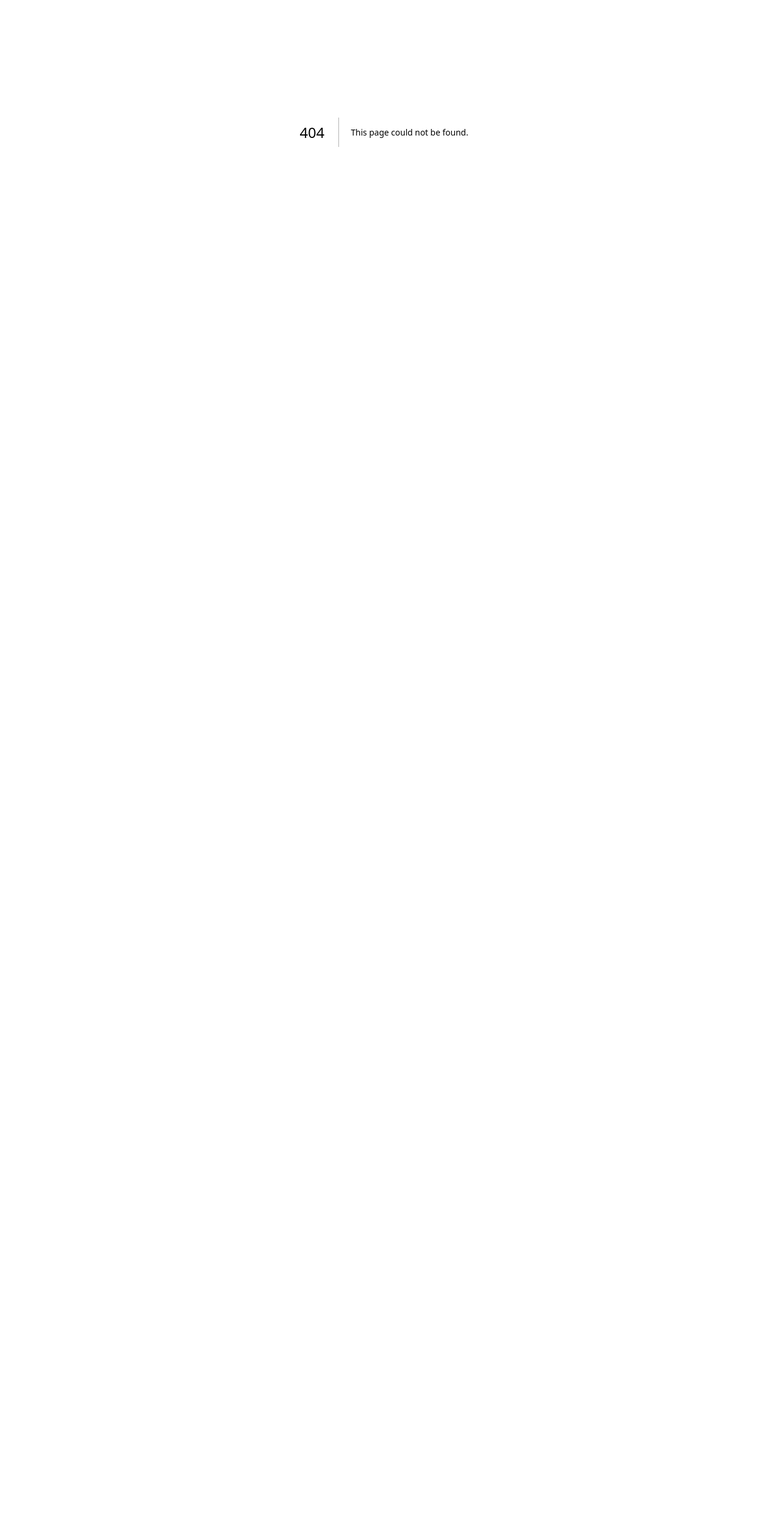
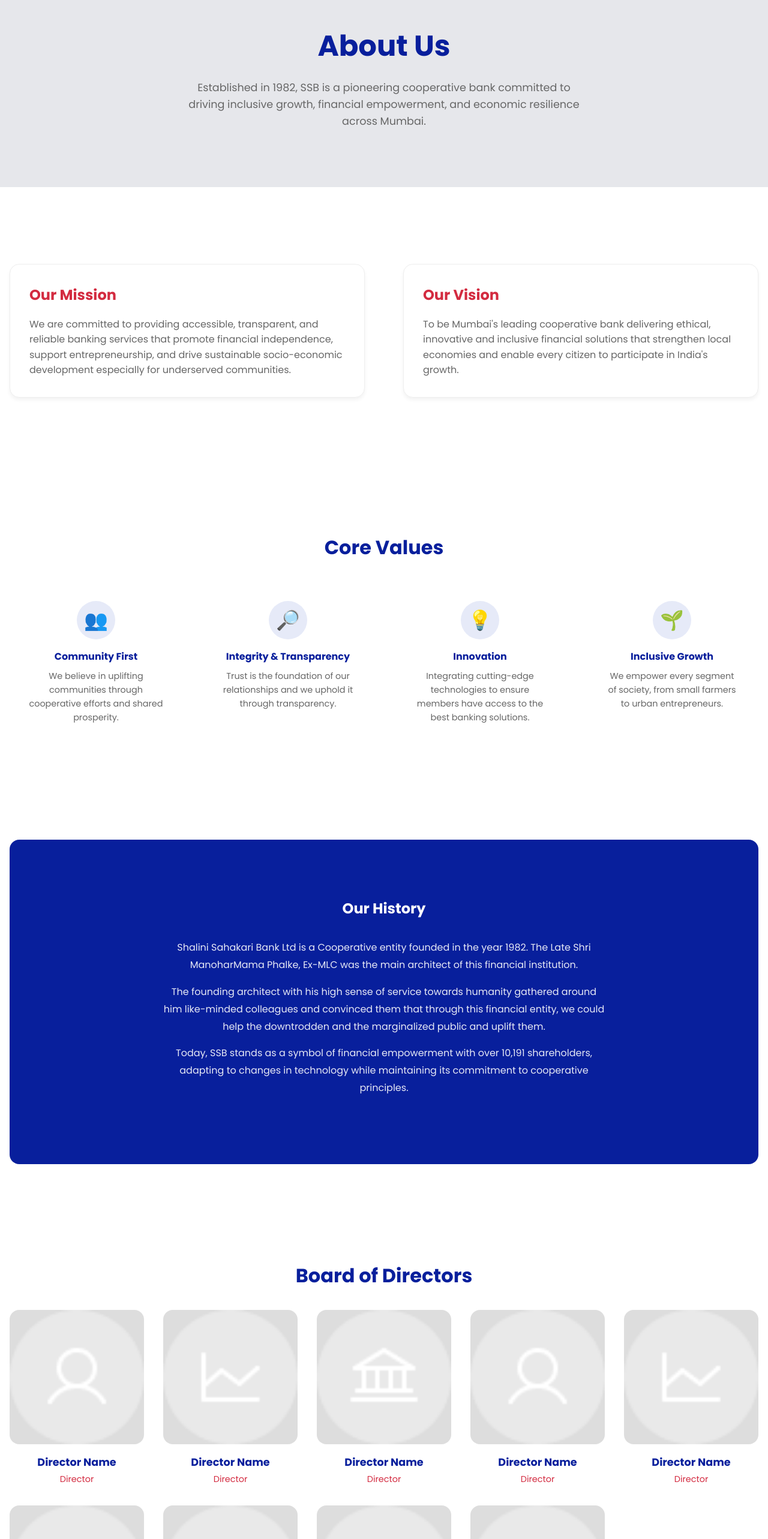
Before and after one commit to boldElixer/shalini-bank, a Next.js app: page /about in a window 1280 px wide. Before the commit this address had no page. Shown: the part 180-2746 px from the top of the page at 60% size. Before the commit the page ends 800 px from the top, so only its background shows below. Built offline with nearby package versions, Linux system fonts and the light colour scheme.

Commit message:
about base setup added

```diff
--- /dev/null
+++ b/src/app/about/about.module.css
@@ -0,0 +1,165 @@
+/* Container Utility */
+.container {
+  max-width: var(--container-width);
+  margin: 0 auto;
+  padding: 0 var(--spacing-sm);
+}
+
+/* --- Hero Section --- */
+.hero {
+  background-color: var(--color-bg-light-gray);
+  padding: var(--spacing-xl) 0;
+  text-align: center;
+  margin-bottom: var(--spacing-lg);
+}
+
+.hero h1 {
+  font-size: 3rem;
+  color: var(--color-primary-blue);
+  margin-bottom: var(--spacing-sm);
+}
+
+.hero p {
+  color: var(--color-text-light);
+  max-width: 60ch;
+  margin: 0 auto;
+  font-size: 1.1rem;
+}
+
+/* --- Content Sections --- */
+.section {
+  padding: var(--spacing-lg) 0;
+}
+
+.sectionTitle {
+  font-size: 2rem;
+  color: var(--color-primary-blue);
+  margin-bottom: var(--spacing-md);
+  text-align: center;
+}
+
+/* --- Mission & Vision Grid --- */
+.mvGrid {
+  display: grid;
+  grid-template-columns: 1fr;
+  gap: var(--spacing-lg);
+  margin-bottom: var(--spacing-xl);
+}
+
+@media (min-width: 768px) {
+  .mvGrid {
+    grid-template-columns: 1fr 1fr;
+  }
+}
+
+.mvCard {
+  background: white;
+  padding: var(--spacing-md);
+  border-radius: var(--radius-card);
+  border: 1px solid #eee;
+  box-shadow: 0 4px 6px rgba(0,0,0,0.05);
+}
+
+.mvCard h3 {
+  color: var(--color-primary-red);
+  margin-bottom: var(--spacing-sm);
+  font-size: 1.5rem;
+}
+
+.mvCard p {
+  color: var(--color-text-light);
+}
+
+/* --- Values Section --- */
+.valuesGrid {
+  display: grid;
+  grid-template-columns: repeat(auto-fit, minmax(250px, 1fr));
+  gap: var(--spacing-md);
+}
+
+.valueItem {
+  text-align: center;
+  padding: var(--spacing-md);
+}
+
+.valueIcon {
+  font-size: 2rem;
+  margin-bottom: 1rem;
+  display: inline-block;
+  background: #E6EAF8;
+  width: 4rem;
+  height: 4rem;
+  line-height: 4rem;
+  border-radius: 50%;
+}
+
+.valueItem h4 {
+  color: var(--color-primary-blue);
+  margin-bottom: 0.5rem;
+}
+
+.valueItem p {
+  font-size: 0.9rem;
+  color: var(--color-text-light);
+}
+
+/* --- History Section --- */
+.historySection {
+  background-color: var(--color-primary-blue);
+  color: white;
+  padding: var(--spacing-xl) 0;
+  border-radius: var(--radius-card);
+  margin: var(--spacing-xl) auto;
+}
+
+.historyContent {
+  max-width: 800px;
+  margin: 0 auto;
+  text-align: center;
+  padding: 0 var(--spacing-md);
+}
+
+.historyContent h2 {
+  color: white;
+  margin-bottom: var(--spacing-md);
+}
+
+.historyContent p {
+  opacity: 0.9;
+  margin-bottom: 1rem;
+  line-height: 1.8;
+}
+
+/* --- Board of Directors --- */
+.teamGrid {
+  display: grid;
+  grid-template-columns: repeat(auto-fill, minmax(200px, 1fr));
+  gap: var(--spacing-md);
+  margin-top: var(--spacing-md);
+}
+
+.teamMember {
+  text-align: center;
+}
+
+.memberImage {
+  width: 100%;
+  aspect-ratio: 1/1;
+  background-color: #ddd;
+  border-radius: var(--radius-card);
+  margin-bottom: 1rem;
+  overflow: hidden;
+  position: relative;
+}
+
+.memberName {
+  font-weight: bold;
+  color: var(--color-primary-blue);
+  font-size: 1.1rem;
+}
+
+.memberRole {
+  color: var(--color-primary-red);
+  font-size: 0.9rem;
+  margin-top: 0.2rem;
+}
--- /dev/null
+++ b/src/app/about/page.jsx
@@ -0,0 +1,129 @@
+import Head from 'next/head';
+import Image from 'next/image';
+import Header from '@/components/Header/Header';
+import Footer from '@/components/Footer/Footer';
+import styles from './about.module.css';
+
+export default function About() {
+  return (
+    <>
+      <Head>
+        <title>About Us - SSB Bank</title>
+        <meta name="description" content="History and Mission of Shalini Sahakari Bank" />
+      </Head>
+
+      <Header />
+
+      <main>
+        {/* --- Hero Section --- */}
+        <section className={styles.hero}>
+          <div className={styles.container}>
+            <h1>About Us</h1>
+            <p>
+              Established in 1982, SSB is a pioneering cooperative bank committed to
+              driving inclusive growth, financial empowerment, and economic resilience across Mumbai.
+            </p>
+          </div>
+        </section>
+
+        <div className={styles.container}>
+
+          {/* --- Mission & Vision [cite: 9, 11] --- */}
+          <section className={styles.section}>
+            <div className={styles.mvGrid}>
+              <div className={styles.mvCard}>
+                <h3>Our Mission</h3>
+                <p>
+                  We are committed to providing accessible, transparent, and reliable banking services
+                  that promote financial independence, support entrepreneurship, and drive sustainable
+                  socio-economic development especially for underserved communities.
+                </p>
+              </div>
+              <div className={styles.mvCard}>
+                <h3>Our Vision</h3>
+                <p>
+                  To be Mumbai's leading cooperative bank delivering ethical, innovative and inclusive
+                  financial solutions that strengthen local economies and enable every citizen to
+                  participate in India's growth.
+                </p>
+              </div>
+            </div>
+          </section>
+
+          {/* --- Core Values [cite: 13] --- */}
+          <section className={styles.section}>
+            <h2 className={styles.sectionTitle}>Core Values</h2>
+            <div className={styles.valuesGrid}>
+              <div className={styles.valueItem}>
+                <span className={styles.valueIcon}>👥</span>
+                <h4>Community First</h4>
+                <p>We believe in uplifting communities through cooperative efforts and shared prosperity.</p>
+              </div>
+              <div className={styles.valueItem}>
+                <span className={styles.valueIcon}>🔎</span>
+                <h4>Integrity & Transparency</h4>
+                <p>Trust is the foundation of our relationships and we uphold it through transparency.</p>
+              </div>
+              <div className={styles.valueItem}>
+                <span className={styles.valueIcon}>💡</span>
+                <h4>Innovation</h4>
+                <p>Integrating cutting-edge technologies to ensure members have access to the best banking solutions.</p>
+              </div>
+              <div className={styles.valueItem}>
+                <span className={styles.valueIcon}>🌱</span>
+                <h4>Inclusive Growth</h4>
+                <p>We empower every segment of society, from small farmers to urban entrepreneurs.</p>
+              </div>
+            </div>
+          </section>
+
+          {/* --- History Section [cite: 39] --- */}
+          <section className={styles.historySection}>
+             <div className={styles.historyContent}>
+                <h2>Our History</h2>
+                <p>
+                  Shalini Sahakari Bank Ltd is a Cooperative entity founded in the year 1982.
+                  The Late Shri ManoharMama Phalke, Ex-MLC was the main architect of this financial institution.
+                </p>
+                <p>
+                  The founding architect with his high sense of service towards humanity gathered around him
+                  like-minded colleagues and convinced them that through this financial entity, we could help
+                  the downtrodden and the marginalized public and uplift them.
+                </p>
+                <p>
+                  Today, SSB stands as a symbol of financial empowerment with over 10,191 shareholders,
+                  adapting to changes in technology while maintaining its commitment to cooperative principles.
+                </p>
+             </div>
+          </section>
+
+          {/* --- Board of Directors [cite: 32] --- */}
+          <section className={styles.section}>
+            <h2 className={styles.sectionTitle}>Board of Directors</h2>
+            <div className={styles.teamGrid}>
+               {/* Using a helper array to render the grid 8 times as per the PDF grid */}
+               {[1, 2, 3, 1, 2, 3, 1, 2, 3].map((item) => (
+                  <div key={item} className={styles.teamMember}>
+                    <div className={styles.memberImage}>
+                      {/* Replace with actual board member photos */}
+                      <Image
+                        src={`/chooseIcons/${item}.png`}
+                        alt="Director Name"
+                        fill
+                        style={{objectFit: 'cover'}}
+                      />
+                    </div>
+                    <div className={styles.memberName}>Director Name</div>
+                    <div className={styles.memberRole}>Director</div>
+                  </div>
+               ))}
+            </div>
+          </section>
+
+        </div>
+      </main>
+
+      <Footer />
+    </>
+  );
+}
--- a/src/components/Header/Header.jsx
+++ b/src/components/Header/Header.jsx
@@ -1,5 +1,6 @@
 import Image from 'next/image';
 import styles from './Header.module.css';
+import Link from 'next/link';
 
 export default function Header() {
   return (
@@ -10,8 +11,8 @@ export default function Header() {
         </div>
         <nav className={styles.nav}>
           <ul>
-            <li>Home</li>
-            <li>About</li>
+            <li><Link href="/">Home</Link></li>
+            <li><Link href="/about">About</Link></li>
             <li>Services</li>
             <li>Complaints</li>
             <li>Help</li>
```
